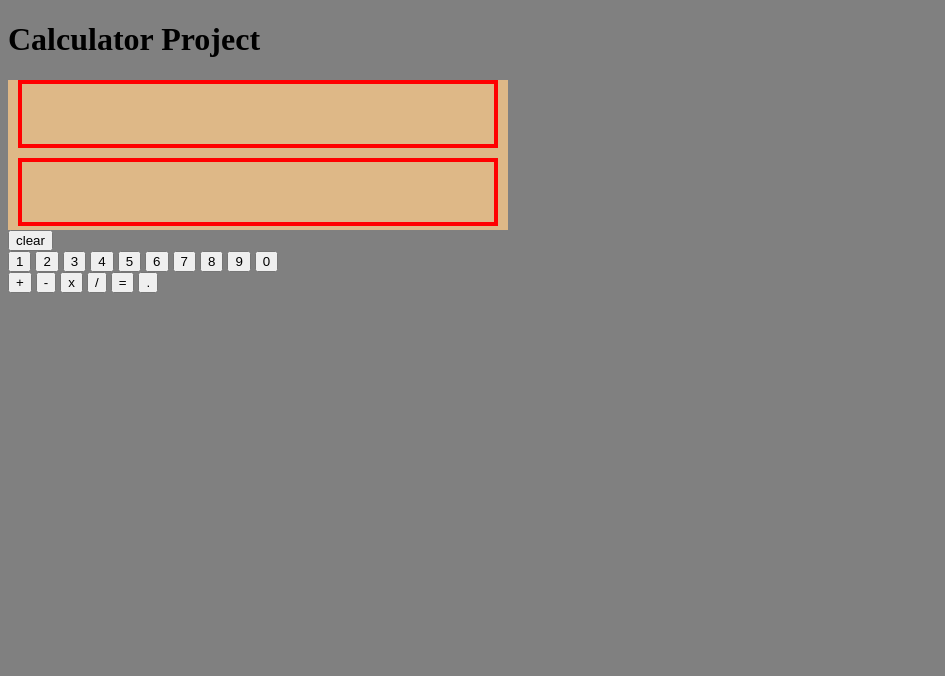
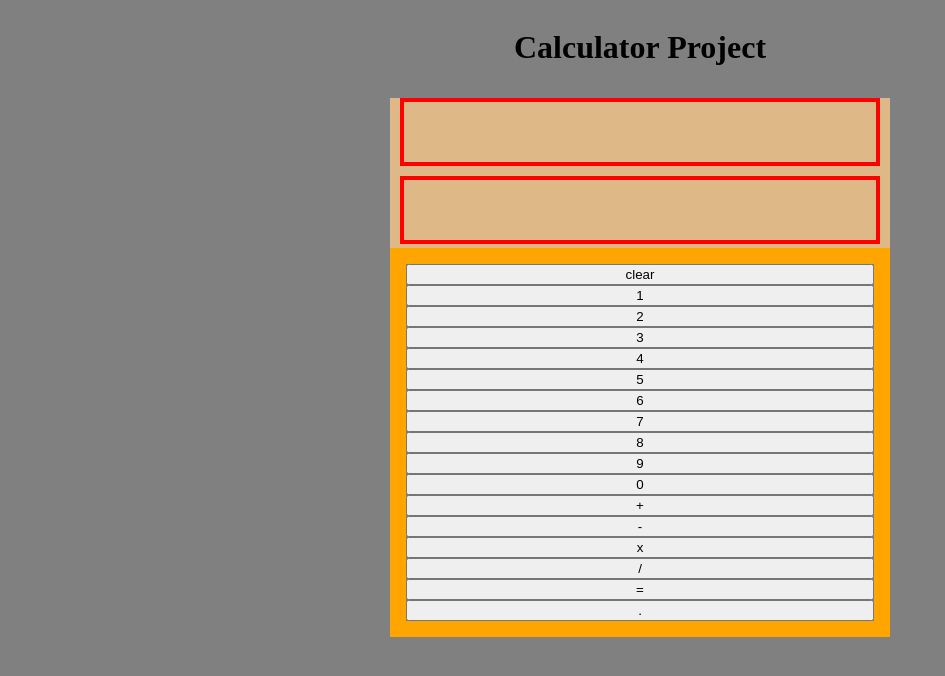
Before and after one commit to berkgirgin/Calculator, a plain HTML site: page index.html in a window 1280 px wide. Both pictures are taken after a click on the button "clear". Shown: the whole page, without its empty margins (0-945 px from the left). Drawn offline with Linux system fonts and the light colour scheme.

Commit message:
working on CSS

```diff
--- a/index.html
+++ b/index.html
@@ -17,10 +17,9 @@
                 <div class="display_upper"></div>
                 <div class="display_lower"></div>
             </div>
-            <div>
+            <div class="buttons_container">
                 <button class="clear">clear</button>
-            </div>
-            <div class="numbers">
+
                 <button class="number one">1</button>
                 <button class="number two">2</button>
                 <button class="number three">3</button>
@@ -31,8 +30,7 @@
                 <button class="number eight">8</button>
                 <button class="number nine">9</button>
                 <button class="number zero">0</button>
-            </div>
-            <div class="operators">
+
                 <button class="add">+</button>
                 <button class="subtract">-</button>
                 <button class="multiply">x</button>
@@ -42,6 +40,9 @@
             </div>
         </div>
 
+
+        <audio src="./sounds/tink.wav"></audio>
+
         <script src="./test.js"></script>
     </body>
 
--- a/styles.css
+++ b/styles.css
@@ -1,5 +1,9 @@
 body {
     background-color: grey;
+    display: flex;
+    justify-content: center;
+    align-items: center;
+    flex-direction: column;
 }
 
 
@@ -14,3 +18,17 @@ body {
     height: 60px;
     border: 4px solid red;
 }
+
+
+.clicked {
+    transition: all 0.07s ease;
+    transform: scale(1.1);
+    border: 4px solid red;
+}
+
+.buttons_container {
+    border: 16px solid orange;
+    display: grid;
+    grid-template-columns: 5;
+    grid-template-rows: 4;
+}
--- a/test.js
+++ b/test.js
@@ -6,6 +6,20 @@ var storedNumber = "";
 var storedData = []; //this array will be used to calculate later(x and / having higher prio then + and -)
 var listOfOperators = ["+", "-", "x", "/"];
 
+const audio = document.querySelector("audio");
+const allButtons = document.querySelectorAll("button");
+allButtons.forEach(element => transitionFunc(element));
+
+function transitionFunc(element) {
+    element.addEventListener("click", function() {
+        this.classList.add("clicked");
+        audio.currentTime = 0;
+        audio.play();
+    });
+    element.addEventListener("transitionend", function() {
+        this.classList.remove("clicked");
+    });
+}
 
 const clearButton = document.querySelector(".clear");
 clearButton.addEventListener("click", function() {clearButtonFunc()});
@@ -91,7 +105,7 @@ function storeNumber(num) {
     let numToString = num.toString();
     storedNumber += numToString;
     displayFieldLower.innerHTML = storedNumber;
-    console.log(storedNumber);
+    // console.log(storedNumber);
 }
 
 function storeOperator(operator) {
@@ -101,7 +115,7 @@ function storeOperator(operator) {
     storedData.push(operator);
     storedNumber = "";
     displayFieldLower.innerHTML = "";
-    console.log(storedData);
+    // console.log(storedData);
     displayFieldUpper.innerHTML = storedData.join(" ");
 }
 
@@ -176,15 +190,3 @@ function calculateStoredInput(arr) {
     let n = parseFloat(x.toFixed(2));
     return n;
 }
-
-
-// testOperatorHistory = ['2', 'x', '50', '/', '4', "-", "10"];
-// x = calculateStoredInput(testOperatorHistory)
-// console.log(x);
-
-// x = operator(2,5,"x");
-// console.log(x, typeof x);
-// testArr = [];
-// testArr.push(x);
-// testArr.push("10");
-// console.log(testArr);
```
Also changed, not shown: 1 other file.
